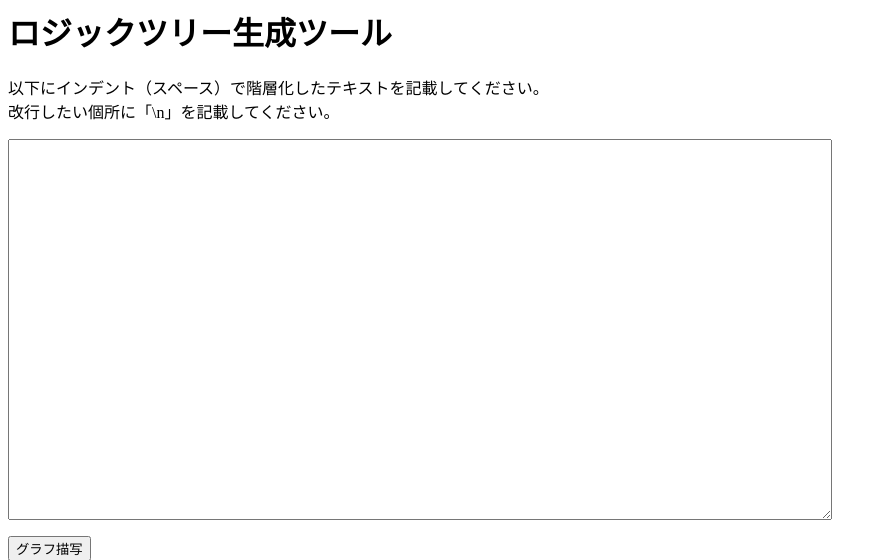
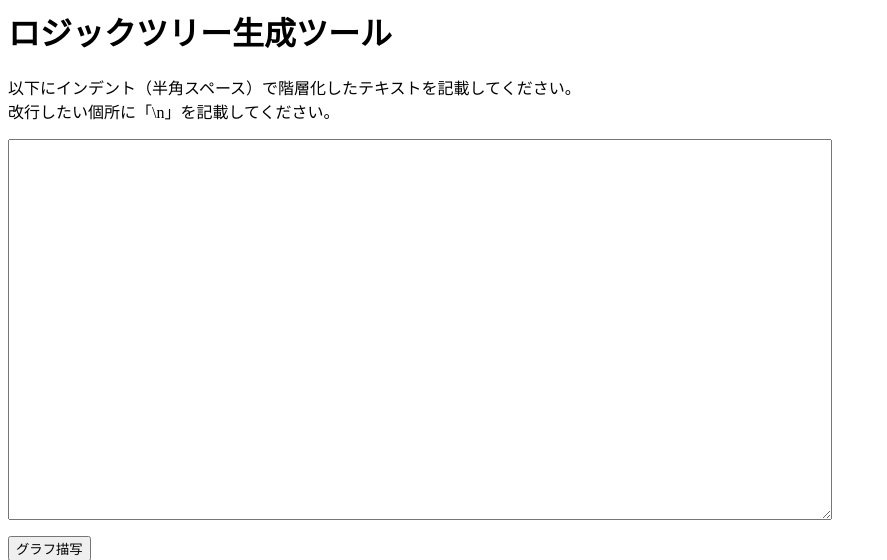
Before and after one commit to mago1chi/drawtree, a Django app: template drawlogic/templates/drawlogic/colatest3.html in a window 1280 px wide. Shown: the top 560 px of the page, without its empty margins (0-887 px from the left). Run offline with Django 3.2, Linux system fonts and the light colour scheme; the template is opened without the code that fills it, so the values that code supplies are empty.

Commit message:
fixed description above format

```diff
--- a/drawlogic/templates/drawlogic/colatest3.html
+++ b/drawlogic/templates/drawlogic/colatest3.html
@@ -30,7 +30,7 @@
     <font color="red">{{ err_message }}</font>
     {% endif %}
     <p name="description">
-      以下にインデント（スペース）で階層化したテキストを記載してください。<br />
+      以下にインデント（半角スペース）で階層化したテキストを記載してください。<br />
       改行したい個所に「\n」を記載してください。
     </p>
     <form action="{% url 'draw' %}" method="post">
```
